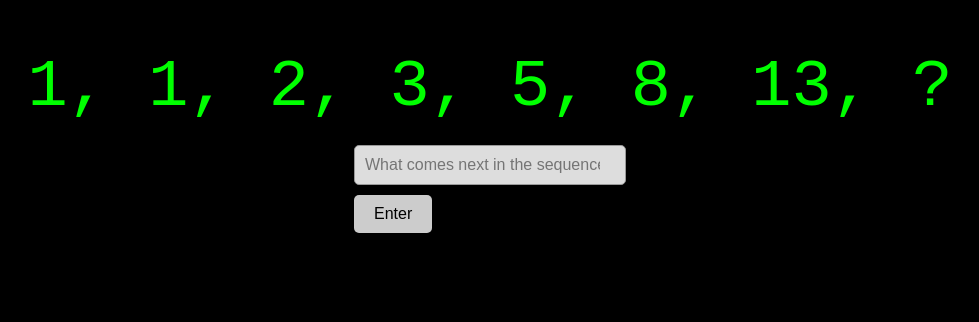
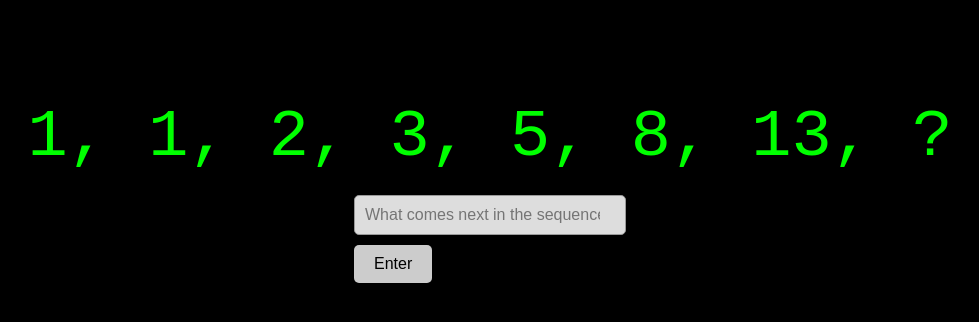
Before and after one commit to TheanosPath/Theanos-Path-Site, a plain HTML site: page index.html in a window 1280 px wide. Shown: the part 118-440 px from the top of the page, without its empty margins (150-1129 px from the left). Drawn offline with Linux system fonts and the light colour scheme.

Commit message:
Update index.html
increased padding yet again

```diff
--- a/index.html
+++ b/index.html
@@ -11,7 +11,7 @@
       font-family: 'Courier New', Courier, monospace;
       display: flex;
       justify-content: flex-start;
-      padding-top: 100px;
+      padding-top: 150px;
       align-items: center;
       height: 100vh;
       margin: 0;
```
